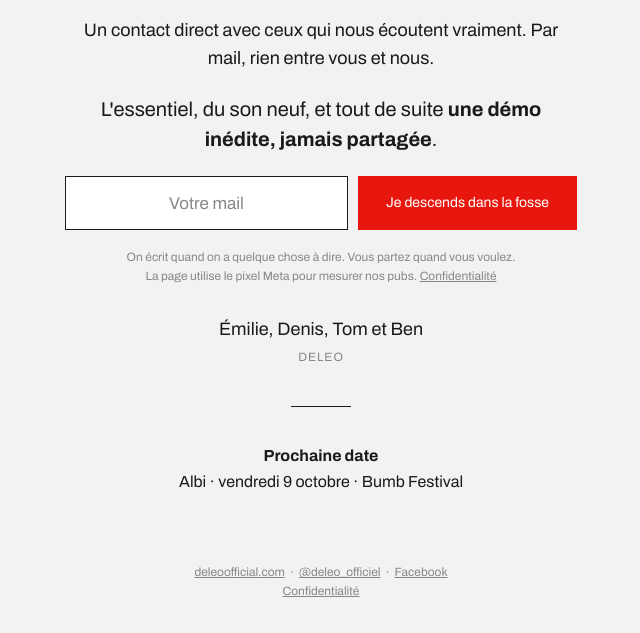
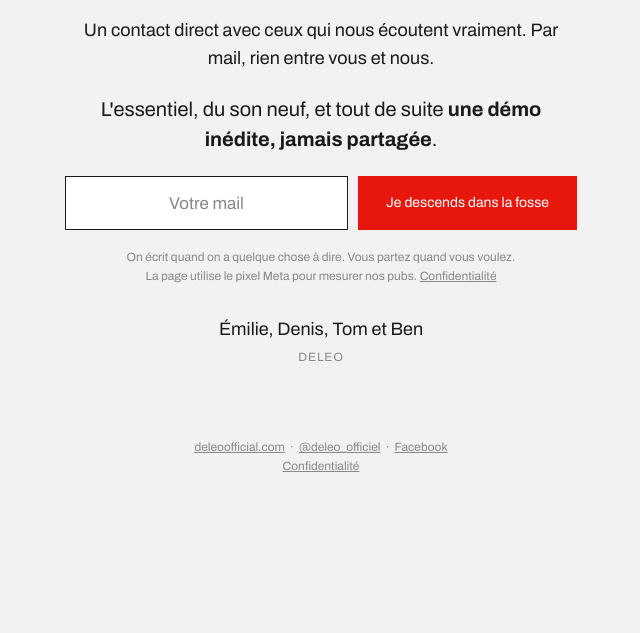
Before and after one commit to dnavarro-dev/deleo-danslafosse, a plain HTML site: page index.html in a window 1280 px wide. Shown: the part 844-1477 px from the top of the page, without its empty margins (319-959 px from the left). After the commit the page ends 1356 px from the top, so only its background shows below. Drawn offline with Linux system fonts and the light colour scheme; a script that the page names is missing.

Commit message:
Landing V11 : date d'Albi retirée

```diff
--- a/index.html
+++ b/index.html
@@ -1,6 +1,7 @@
 <!doctype html>
 <html lang="fr">
 <head>
+<!-- V11 (28/10/2026) : bloc « Prochaine date » (Albi, 9 octobre, passé) retiré ; aucune date annoncée (D-261028-13). -->
 <!-- V10 (28/10/2026) : lien Facebook du pied corrigé vers la Page du groupe (facebook.com/officialdeleo ; l'ancien lien menait à une autre société), D-261028-12. -->
 <!-- V9 (28/10/2026) : mesure d'audience Vercel Web Analytics (sans cookie, aucune donnée personnelle), go de Denis du 28/10. Seul changement : la balise ci-dessous. -->
 <script defer src="/_vercel/insights/script.js"></script>
@@ -154,11 +155,6 @@ fbq('init','226905207157692');fbq('track','PageView');
   <p class="note">On écrit quand on a quelque chose à dire. Vous partez quand vous voulez.<br>La page utilise le pixel Meta pour mesurer nos pubs. <a href="confidentialite.html">Confidentialité</a></p>
 
   <p class="sign">Émilie, Denis, Tom et Ben<small>DELEO</small></p>
-
-  <div class="rule"></div>
-
-  <p class="dates"><b>Prochaine date</b><br>
-    Albi · vendredi 9 octobre · Bumb Festival</p>
 </div>
 <footer><a href="https://deleoofficial.com">deleoofficial.com</a> &nbsp;·&nbsp; <a href="https://www.instagram.com/deleo_officiel/">@deleo_officiel</a> &nbsp;·&nbsp; <a href="https://www.facebook.com/officialdeleo">Facebook</a><br><a href="confidentialite.html">Confidentialité</a></footer>
 
```
